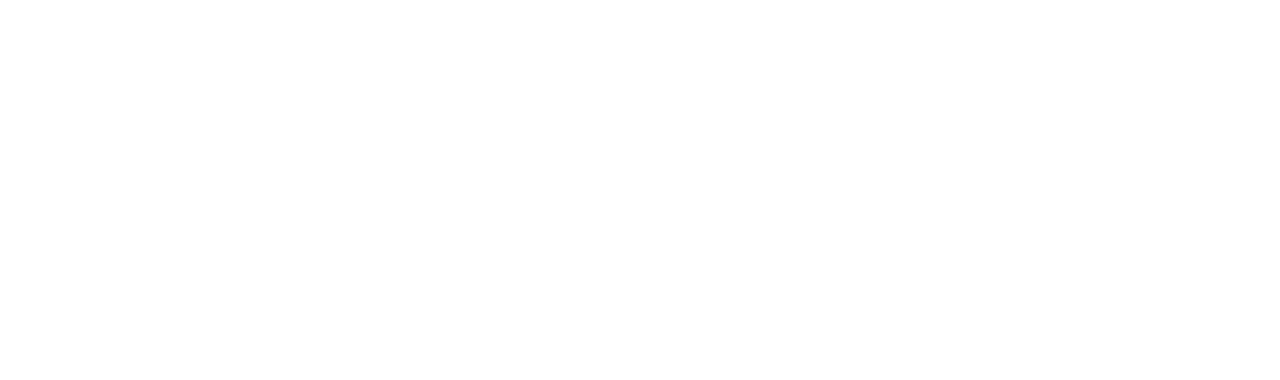
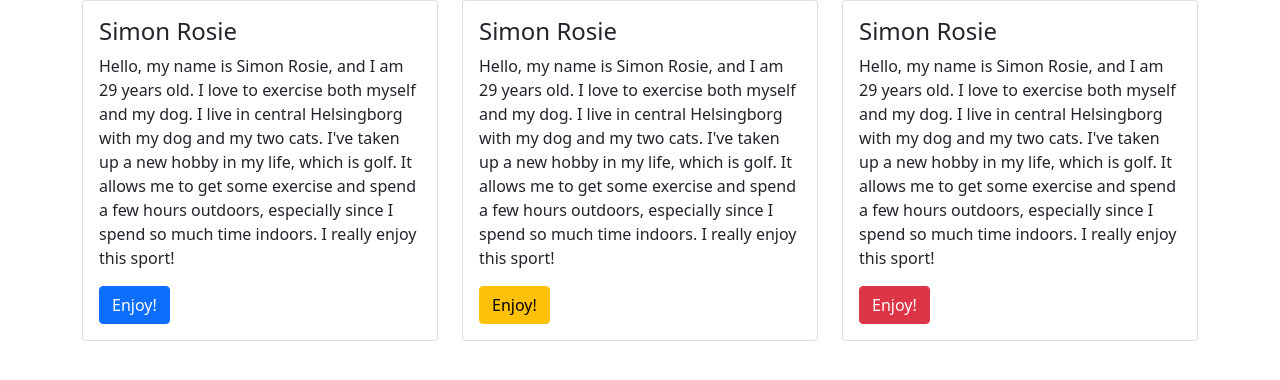
Before and after one commit to Derosie93/CSSframeworks, a plain HTML site: page index.html in a window 1280 px wide. Drawn offline with nearby package versions, Linux system fonts and the light colour scheme.

Commit message:
added 3 cards with a h4 paragraph and a button, changed the color on the button with bootstrap

```diff
--- a/index.html
+++ b/index.html
@@ -3,7 +3,72 @@
   <head>
     <meta charset="UTF-8" />
     <meta name="viewport" content="width=device-width, initial-scale=1.0" />
-    <title>Document</title>
+    <link
+      href="https://cdn.jsdelivr.net/npm/bootstrap@5.0.2/dist/css/bootstrap.min.css"
+      rel="stylesheet"
+      integrity="sha384-EVSTQN3/azprG1Anm3QDgpJLIm9Nao0Yz1ztcQTwFspd3yD65VohhpuuCOmLASjC"
+      crossorigin="anonymous"
+    />
+    <title>Bootstrap</title>
   </head>
-  <body></body>
+  <body>
+    <div class="container">
+      <div class="row">
+        <div class="col">
+          <div class="card">
+            <div class="card-body">
+              <h4 class="card-title">Simon Rosie</h4>
+              <p class="card-text">
+                Hello, my name is Simon Rosie, and I am 29 years old. I love to
+                exercise both myself and my dog. I live in central Helsingborg
+                with my dog and my two cats. I've taken up a new hobby in my
+                life, which is golf. It allows me to get some exercise and spend
+                a few hours outdoors, especially since I spend so much time
+                indoors. I really enjoy this sport!
+              </p>
+              <button class="btn btn-primary">Enjoy!</button>
+            </div>
+          </div>
+        </div>
+        <div class="col">
+          <div class="card">
+            <div class="card-body">
+              <h4 class="card-title">Simon Rosie</h4>
+              <p class="card-text">
+                Hello, my name is Simon Rosie, and I am 29 years old. I love to
+                exercise both myself and my dog. I live in central Helsingborg
+                with my dog and my two cats. I've taken up a new hobby in my
+                life, which is golf. It allows me to get some exercise and spend
+                a few hours outdoors, especially since I spend so much time
+                indoors. I really enjoy this sport!
+              </p>
+              <button class="btn btn-warning">Enjoy!</button>
+            </div>
+          </div>
+        </div>
+        <div class="col">
+          <div class="card">
+            <div class="card-body">
+              <h4 class="card-title">Simon Rosie</h4>
+              <p class="card-text">
+                Hello, my name is Simon Rosie, and I am 29 years old. I love to
+                exercise both myself and my dog. I live in central Helsingborg
+                with my dog and my two cats. I've taken up a new hobby in my
+                life, which is golf. It allows me to get some exercise and spend
+                a few hours outdoors, especially since I spend so much time
+                indoors. I really enjoy this sport!
+              </p>
+              <button class="btn btn-danger">Enjoy!</button>
+            </div>
+          </div>
+        </div>
+      </div>
+    </div>
+
+    <script
+      src="https://cdn.jsdelivr.net/npm/bootstrap@5.0.2/dist/js/bootstrap.bundle.min.js"
+      integrity="sha384-MrcW6ZMFYlzcLA8Nl+NtUVF0sA7MsXsP1UyJoMp4YLEuNSfAP+JcXn/tWtIaxVXM"
+      crossorigin="anonymous"
+    ></script>
+  </body>
 </html>
--- a/styles/index.css
+++ /dev/null
@@ -1,5 +0,0 @@
-body{
-    margin: 0;
-    padding: 0;
-    box-sizing: border-box;
-}
```
